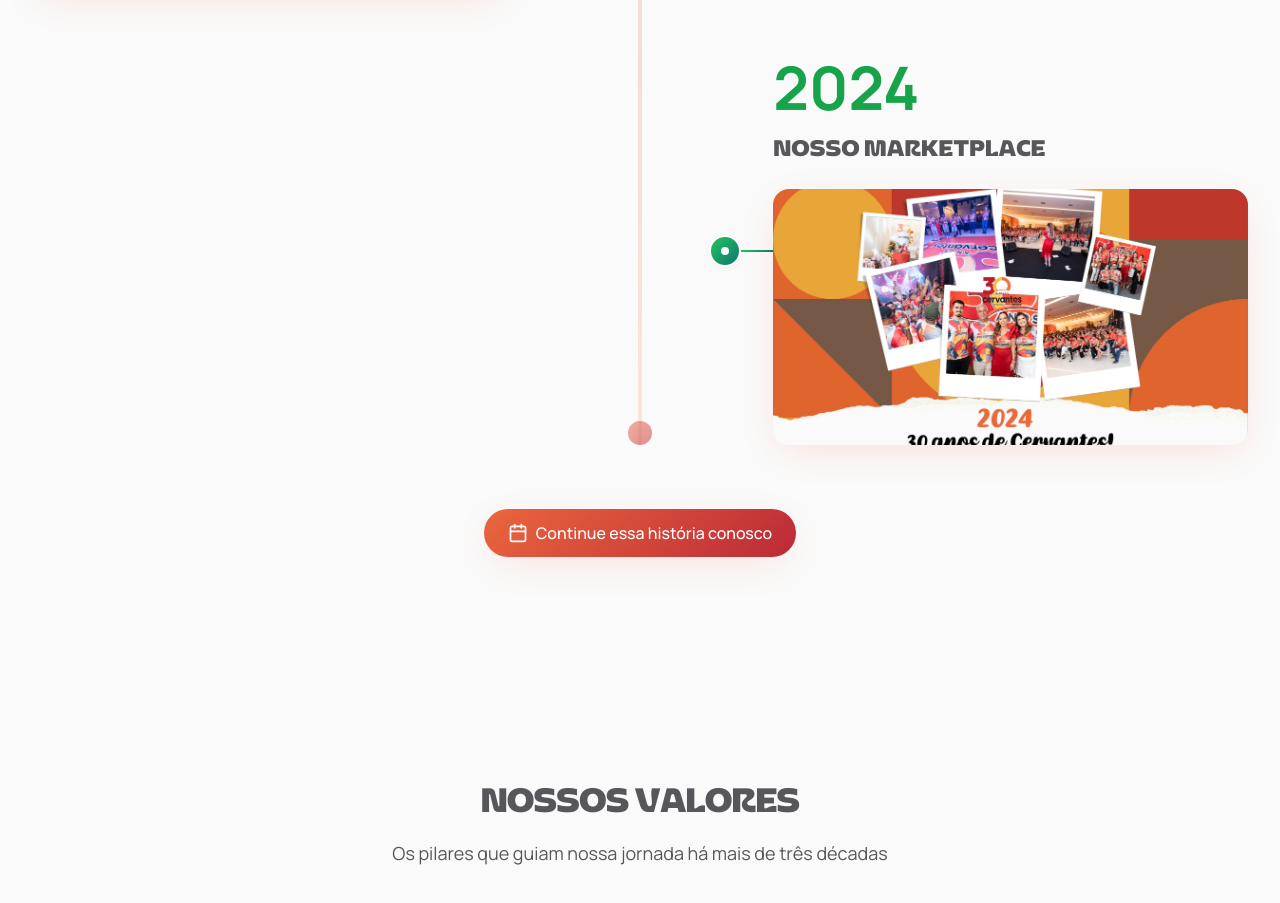
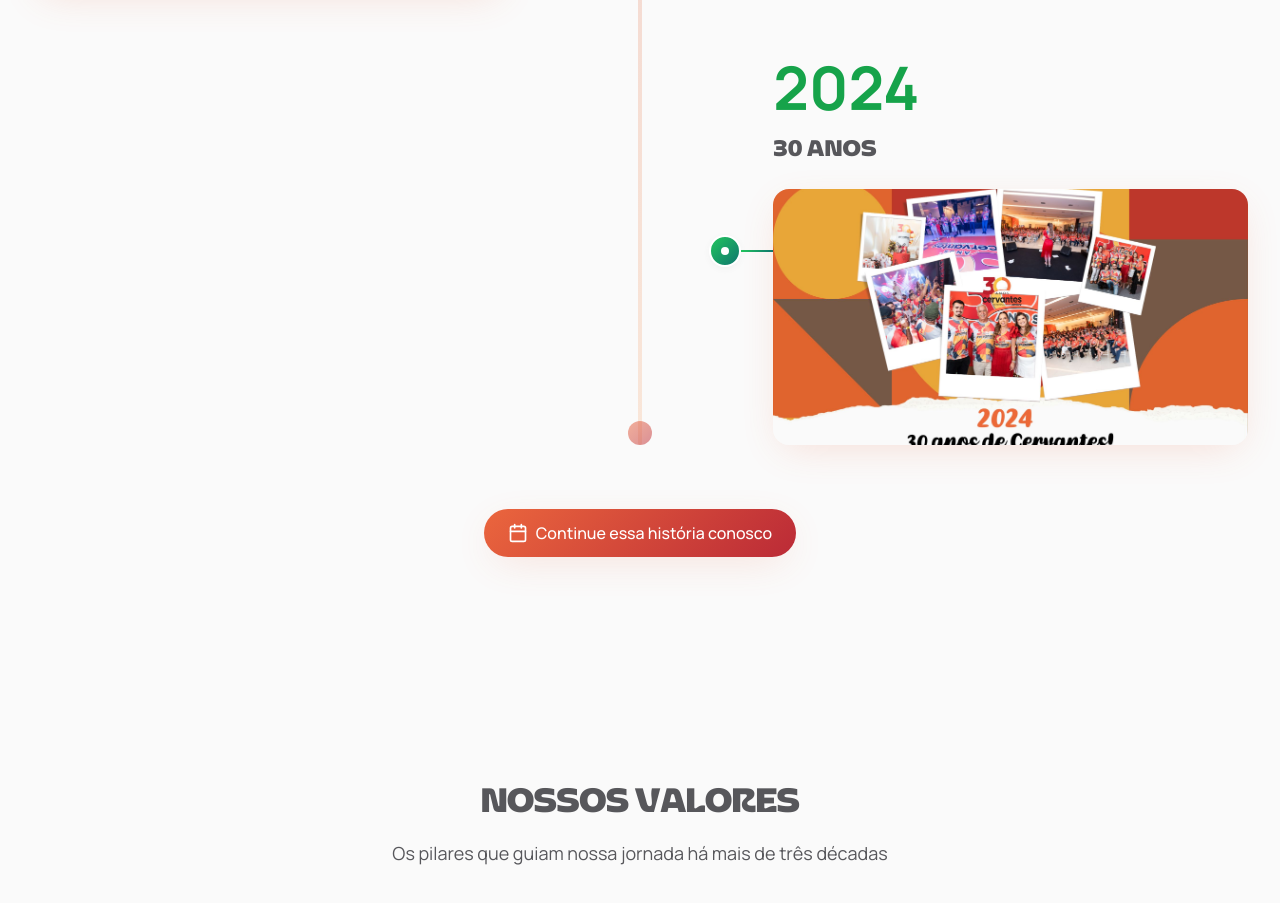
Before and after one commit to NandaLeal/SiteCorportivo, a React (Vite) app: page /quem-somos in a window 1280 px wide. Shown: the part 4520-5423 px from the top of the page. Built offline with nearby package versions, Linux system fonts and the light colour scheme.

Commit message:
Update Timeline.tsx

```diff
--- a/src/components/Timeline.tsx
+++ b/src/components/Timeline.tsx
@@ -76,7 +76,7 @@ const timelineEvents: TimelineEvent[] = [
   },
   {
     year: "2024",
-    title: "Nosso Marketplace",
+    title: "30 Anos",
     description: "Lançamento de iniciativas sustentáveis e projetos sociais, inspirando pessoas a fazer o bem.",
     image: linhaDoTempo8,
     gradient: "from-green-500 to-teal-700",
```
